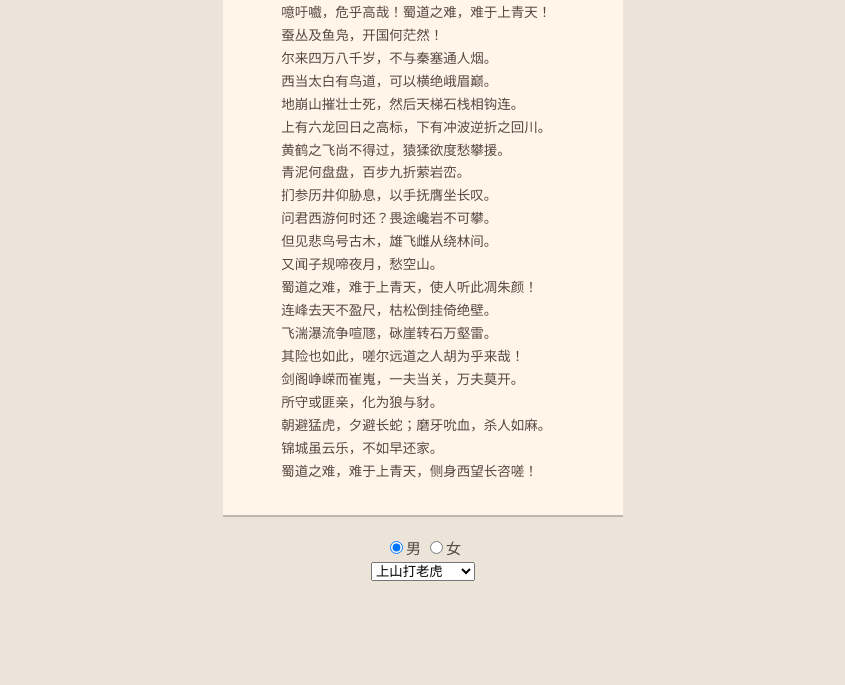
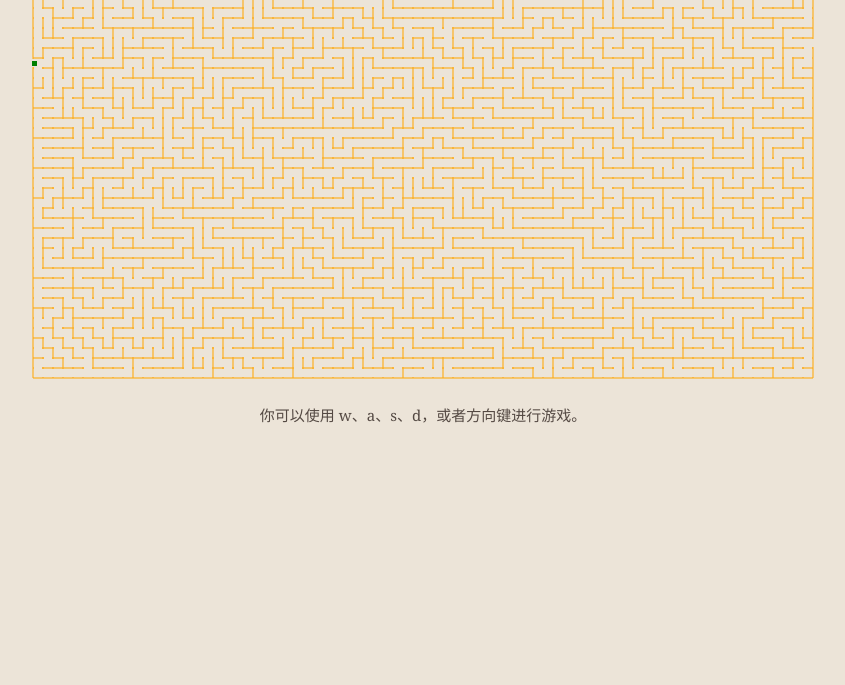
Before and after one commit to wangdamu/wangdamu..github.io, a plain HTML site: page index.html in a window 1280 px wide. Shown: the part 115-800 px from the top of the page, without its empty margins (217-1062 px from the left). Drawn offline with Linux system fonts and the light colour scheme.

Commit message:
我的首页添加迷宫

```diff
--- a/index.html
+++ b/index.html
@@ -8,7 +8,7 @@
     <link rel="stylesheet" href="stylesheets/core.css" media="screen">
     <link rel="stylesheet" href="stylesheets/mobile.css" media="handheld, only screen and (max-device-width:640px)">
     <link rel="stylesheet" href="stylesheets/github-light.css">
-
+    <link rel="stylesheet" href="stylesheets/maze.css">
     <style type="text/css">
       .container{text-align: center;}
       div.title{background-image: url(images/bg-ramp.jpg)}
@@ -22,14 +22,15 @@
 
     </script>
     <title>The Home Page Of Peter</title>
+
   </head>
 
-  <body>
+  <body onkeydown="keyMove(event)">
     <div class="container">
       <div class="title">
         <a href="tools/index.html">工具</a>
       </div>
-      <div class="poem">
+ <!--   <div class="poem">
       <pre>
                   <span class="title">蜀道难</span>
                       <span class="author">李白</span>
@@ -56,18 +57,13 @@
       蜀道之难，难于上青天，侧身西望长咨嗟！
       </pre>
       </div>
-      <div>
-        <div>
-        <input type="radio" name="sex" value="1" checked="checked">男&nbsp;<input type="radio" name="sex" value="2">女
-        </div>
-        <div>
-          <select>
-            <option value="0">上山打老虎11</option>
-            <option value="1" selected="selected">上山打老虎</option>
-            <option value="2">上山打老虎22</option>
-          </select>
-        </div>
-      </div>
+      -->
+
+
+    <!-- 迷宫游戏 -->
+    <div class="row maze-game-container enable-game"><div id=wrap><canvas id="maze-content" width=800 height=480></canvas><div id=man></div></div><div class="col-md-12"><p class="maze-game-info"><span>你可以使用 <kbd>w</kbd>、<kbd>a</kbd>、<kbd>s</kbd>、<kbd>d</kbd>，或者方向键进行游戏。</span></p></div></div>
+
     </div>
   </body>
+  <script type="application/javascript" src="javascripts/maze-game.js"></script>
 </html>
--- /dev/null
+++ b/javascripts/maze-game.js
@@ -0,0 +1,153 @@
+var canv = document.getElementById("maze-content");
+var cell_width = cell_height = 5;
+var edge_blank = cell_width;
+var clear_width = cell_width * 2 - 2;
+var clear_height = cell_height * 2 - 2;
+// 最大逻辑坐标, 坐标起始于 0, 终于 xe, ye
+var xe = Math.floor(canv.width / cell_width - 2);
+var ye = Math.floor(canv.height / cell_height - 2);
+var ctx = canv.getContext("2d");
+ctx.beginPath();
+var x_end = edge_blank + (xe - 1) * cell_width,
+    y_end = edge_blank + (ye - 1) * cell_height;
+for (var y = edge_blank + cell_height; y <= y_end; y += 2 * cell_height) {
+    ctx.moveTo(edge_blank + cell_width, y);
+    ctx.lineTo(x_end, y);
+}
+for (var x = edge_blank + cell_width; x <= x_end; x += 2 * cell_width) {
+    ctx.moveTo(x, edge_blank + cell_height);
+    ctx.lineTo(x, y_end);
+}
+ctx.strokeStyle = "orange";
+ctx.stroke();
+var maze = Array(xe + 1);
+for (var i = 0; i <= xe; i++) {
+    maze[i] = Array(ye + 1);
+    for (var j = 0; j <= ye; j++) {
+        maze[i][j] = {road: false, gen: false};
+    }
+}
+var dirs = [], cells = [];
+var step = {1: 'y-=2', 2: 'x-=2', 4: 'x+=2', 8: 'y+=2'};
+var r_step = {1: 'y+=1', 2: 'x+=1', 4: 'x-=1', 8: 'y-=1'};
+var x = y = 2;
+var item_last, dir, visit, randS, randE, dc;
+while (true) {
+    if (maze[x][y].gen) {
+        if (dirs[dirs.length - 1] == 0xf) {
+            dirs.pop();
+            cells.pop();
+            if (cells.length == 0) {
+                // alert('Maze generation completed');
+                break;
+            }
+            item_last = cells[cells.length - 1];
+            x = item_last.x;
+            y = item_last.y;
+        } else {
+            item_last = cells[cells.length - 1];
+            x = item_last.x;
+            y = item_last.y;
+            dir = dirs[dirs.length - 1];
+            visit = 1;
+            randS = Math.round(Math.random() * 3);
+            randE = randS | 4;
+            for (var i = randS; i < randE; i++) {
+                if (visit != 0) {
+                    dc = 1 << (i & 3);
+                    visit = dir & dc;
+                    dir |= dc;
+                    if (visit == 0) {
+                        eval(step[dc]);
+                        dirs[dirs.length - 1] = dir; // dirs.pop(); dirs.push(dir);
+                    }
+                }
+            }
+        }
+    } else { // 可通行点
+        if (!(0 < x && x < xe && 0 < y && y < ye)) {
+            item_last = cells[cells.length - 1];
+            x = item_last.x;
+            y = item_last.y;
+        } else {
+            cells.push({x: x, y: y});
+            maze[x][y].gen = true;
+            for (var i = 0; i < 2; i++) {
+                maze[x][y].road = true;
+                clearWall(x, y);
+                eval(r_step[dc]);
+            }
+            eval(step[dc]);
+            dc = 1 << Math.round(Math.random() * 3);
+            dirs.push(dc);
+            eval(step[dc]);
+        }
+    }
+}
+var doors = [];
+for (var i = 0; i < 2; i++) {
+    while (true) {
+        x = [2, xe - 2][i];
+        y = Math.round(Math.random() * (ye - 2 - 2));
+        if (maze[x][y].road) {
+            maze[x + (x < xe / 2 ? -1 : 1)][y].road = true;
+            doors.push({x: x + (x < xe / 2 ? -1 : 1), y: y});
+            break;
+        }
+    }
+}
+doors.map(function (item) {
+    clearWall(item.x, item.y);
+});
+if (Math.random() > 0.5) {
+    var ot = doors[0];
+    doors[0] = doors[1];
+    doors[1] = ot;
+}
+var man_pos = doors[0];
+man.style.display = 'block';
+man.style.backgroundColor = 'green';
+man.style.width = cell_width + 'px';
+man.style.height = cell_height + 'px';
+with (doors[0]) {
+    man.style.left = (edge_blank + (x - 0.5) * cell_width + 1) + 'px';
+    man.style.top = (edge_blank + (y - 0.5) * cell_height + 1) + 'px';
+}
+
+function clearWall(x, y) {
+    ctx.clearRect(edge_blank + (x - 1) * cell_width + 1, edge_blank + (y - 1) * cell_height + 1, clear_width, clear_height);
+}
+// 左上右下: 37,38,39,40
+function keyMove(event)
+{
+    var codes = {37: {prop: 'x', dd: -1}, 39: {prop: 'x', dd: 1}, 38: {prop: 'y', dd: -1}, 40: {prop: 'y', dd: 1}};
+    var k = event.keyCode;
+    man_pos[codes[k].prop] += codes[k].dd;
+    if (!maze[man_pos.x][man_pos.y].road) {
+        man_pos[codes[k].prop] -= codes[k].dd;
+    }
+    if (man_pos.x == doors[1].x && man_pos.y == doors[1].y) {
+        success.style.display = 'block';
+    }
+
+    with (man_pos) {
+        var lastX = parseInt(man.style.left) + cell_width / 2;
+        var lastY = parseInt(man.style.top) + cell_height / 2;
+
+        man.style.left = (edge_blank + (x - 0.5) * cell_width + 1) + 'px';
+        man.style.top = (edge_blank + (y - 0.5) * cell_height + 1) + 'px';
+
+        var newX = parseInt(man.style.left) + cell_width / 2;
+        var newY = parseInt(man.style.top) + cell_height / 2;
+
+        var canv = document.getElementById("maze-content");
+        var ctx = canv.getContext("2d");
+        ctx.beginPath();
+        ctx.moveTo(lastX, lastY);
+
+        ctx.lineTo(newX, newY);
+        ctx.lineWidth=cell_width - 2;
+        ctx.strokeStyle = "red";
+        ctx.stroke();
+    }
+}
--- /dev/null
+++ b/stylesheets/maze.css
@@ -0,0 +1,54 @@
+#wrap {
+    margin: auto;
+    /* border: red 3px solid; */
+    display: inline-block;
+}
+
+#myCanvas {
+    border: 1px solid #d3d3d3;
+}
+
+#man {
+    display: none;
+    position: absolute;
+}
+
+#wrap {
+    position: relative;
+}
+
+#success {
+    display: none;
+    border: 2px green solid;
+    margin: auto;
+    position: absolute;
+    top: 50%;
+    left: 50%;
+    height: 200px;
+    width: 300px;
+    margin-top: -100px;
+    margin-left: -150px;
+    text-align: center;
+    font-size: 50px;
+    font-weight: bolder;
+    background-color: white;
+}
+
+#success_btn {
+    border: 2px green solid;
+    margin: auto;
+    font-size: 20px;
+    line-height: 50px;
+    height: 50px;
+    width: 100px;
+    position: absolute;
+    top: 50%;
+    left: 50%;
+    margin-top: -25px;
+    margin-left: -50px;
+}
+
+#success_btn:hover {
+    cursor: pointer;
+    background-color: lightblue;
+}
```
